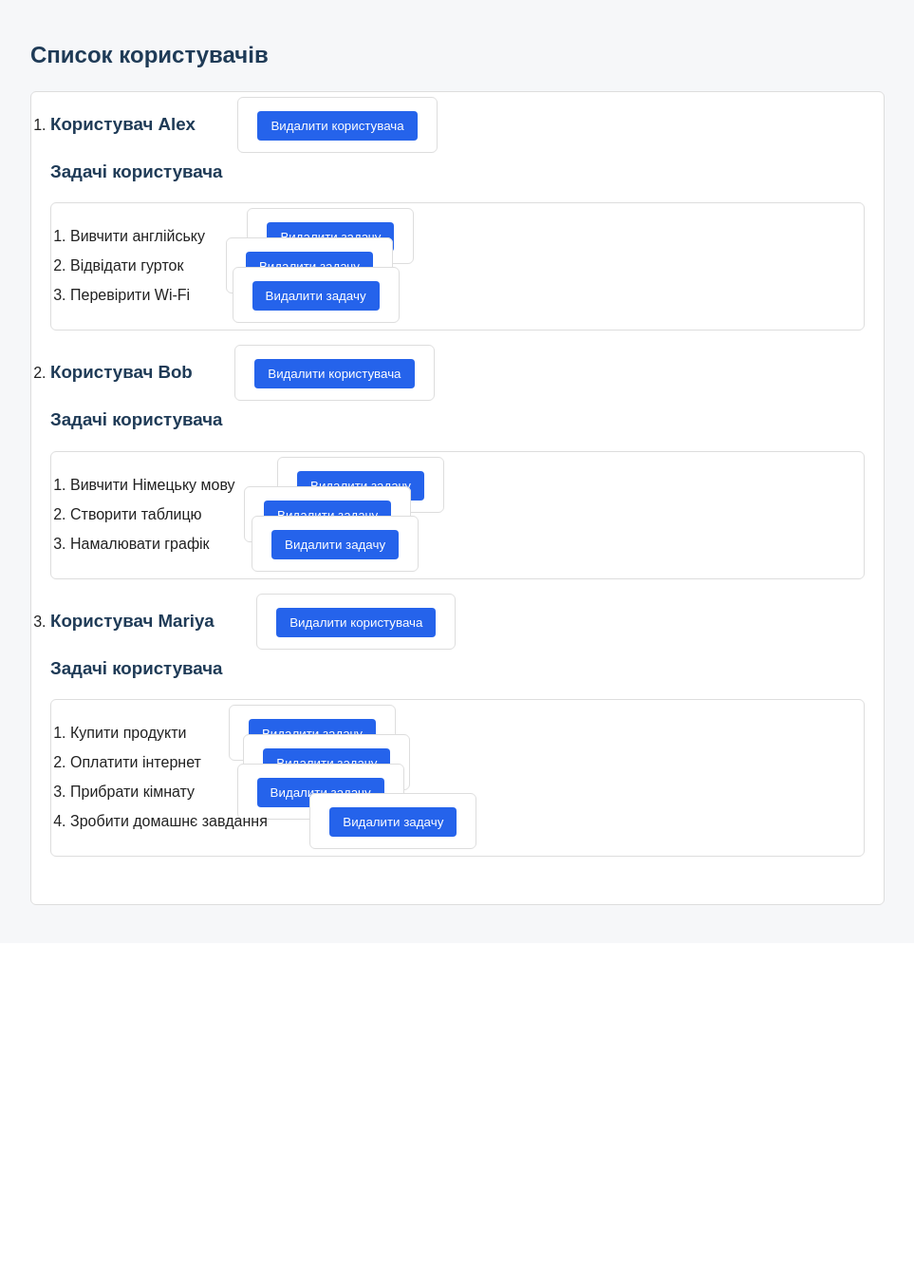
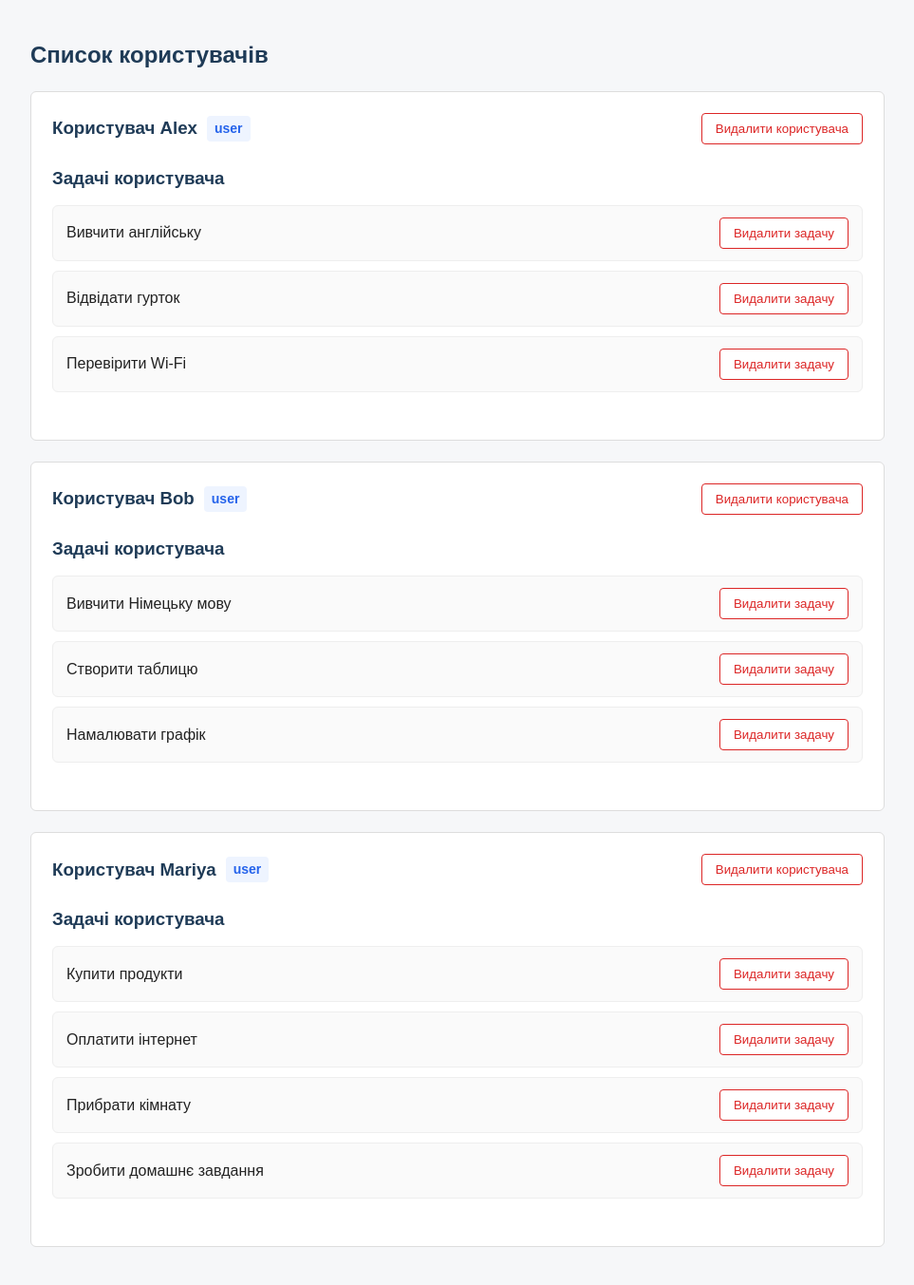
Before and after one commit to Vitalii-48/ToDo, a Flask app: page /admin in a window 1280 px wide. Shown: the whole page at 95% size, without its empty margins (158-1121 px from the left). Before the commit the page ends 953 px from the top, so only its background shows below. Run offline with Flask 3, Linux system fonts and the light colour scheme; a user stored in the database is signed in; data comes from the database, SQL or seed files in the repository; both versions use the stored data as it was after the commit.

Commit message:
Improve admin and tasks page UI

```diff
--- a/static/css/style.css
+++ b/static/css/style.css
@@ -18,6 +18,19 @@ a {
     color: #2563eb;
 }
 
+.button {
+    display: inline-block;
+    padding: 9px 14px;
+    border-radius: 4px;
+    color: #fff;
+    background: #2563eb;
+    text-decoration: none;
+}
+
+.button:hover {
+    background: #1d4ed8;
+}
+
 form,
 ol,
 ul {
@@ -25,6 +38,28 @@ ul {
     border: 1px solid #ddd;
     border-radius: 6px;
     padding: 20px;
+}
+
+li {
+    margin-bottom: 14px;
+}
+
+li form {
+    display: inline-block;
+    margin-left: 16px;
+    padding: 0;
+    border: 0;
+    background: transparent;
+}
+
+li h3 {
+    margin-top: 22px;
+    margin-bottom: 14px;
+}
+
+li ol {
+    margin-top: 12px;
+    margin-bottom: 28px;
 }
 
 input,
@@ -47,12 +82,38 @@ button:hover {
     background: #1d4ed8;
 }
 
+.button-danger-outline {
+    color: #dc2626;
+    background: #fff;
+    border: 1px solid #dc2626;
+}
+
+.button-danger-outline:hover {
+    color: #fff;
+    background: #dc2626;
+}
+
+.task-done {
+    color: #16803c;
+    font-weight: bold;
+}
+
+.task-not-done {
+    color: #f97316;
+    font-weight: bold;
+}
+
 .error-message {
     color: #c00;
 }
 
 .delete_account {
     text-align: right;
+    margin-bottom: 16px;
+}
+
+.page-header .delete_account {
+    margin-bottom: 0;
 }
 
 .delete_account form {
@@ -61,3 +122,171 @@ button:hover {
     border: 0;
     background: transparent;
 }
+
+.delete_account button {
+    color: #dc2626;
+    background: #fff;
+    border: 1px solid #dc2626;
+}
+
+.delete_account button:hover {
+    color: #fff;
+    background: #dc2626;
+}
+
+form[action="/tasks"] {
+    display: flex;
+    flex-wrap: wrap;
+    gap: 10px;
+    align-items: center;
+}
+
+form[action="/tasks"] label {
+    margin-left: 8px;
+}
+
+.filters-form label {
+    margin-left: 0;
+}
+
+form[action="/tasks"] label:first-child {
+    margin-left: 0;
+}
+
+form[action="/tasks"] select {
+    min-width: 120px;
+}
+
+.page-header {
+    display: flex;
+    gap: 16px;
+    align-items: center;
+    justify-content: space-between;
+    margin-bottom: 18px;
+}
+
+.page-header h1 {
+    margin: 0;
+}
+
+.toolbar {
+    display: flex;
+    gap: 16px;
+    align-items: end;
+    justify-content: space-between;
+    margin-bottom: 24px;
+    padding: 18px;
+    border: 1px solid #ddd;
+    border-radius: 6px;
+    background: #fff;
+}
+
+.filters-form {
+    display: flex;
+    gap: 14px;
+    align-items: end;
+    margin: 0;
+    padding: 0;
+    border: 0;
+    background: transparent;
+}
+
+.field {
+    display: flex;
+    flex-direction: column;
+    gap: 6px;
+}
+
+.field label {
+    font-weight: bold;
+}
+
+.admin-users {
+    padding: 0;
+    border: 0;
+    background: transparent;
+    list-style: none;
+}
+
+.admin-user-card {
+    margin-bottom: 22px;
+    padding: 22px;
+    border: 1px solid #ddd;
+    border-radius: 6px;
+    background: #fff;
+}
+
+.admin-user-header {
+    display: flex;
+    gap: 10px;
+    align-items: center;
+    justify-content: space-between;
+    margin-bottom: 14px;
+}
+
+.admin-user-header h3 {
+    margin: 0;
+}
+
+.admin-user-header form {
+    margin-left: 0;
+}
+
+.admin-user-title {
+    display: flex;
+    gap: 10px;
+    align-items: center;
+}
+
+.user-role {
+    padding: 3px 8px;
+    border-radius: 4px;
+    color: #2563eb;
+    background: #eef4ff;
+    font-size: 14px;
+    font-weight: bold;
+}
+
+.admin-task-list {
+    margin-top: 10px;
+    padding: 0;
+    border: 0;
+    background: transparent;
+}
+
+.admin-task-list li {
+    display: flex;
+    gap: 12px;
+    align-items: center;
+    justify-content: space-between;
+    margin-bottom: 10px;
+    padding: 12px 14px;
+    border: 1px solid #eee;
+    border-radius: 6px;
+    background: #fafafa;
+}
+
+.admin-task-list li form {
+    margin-left: 0;
+}
+
+.empty-tasks {
+    color: #777;
+}
+
+@media (max-width: 700px) {
+    .page-header,
+    .toolbar,
+    .filters-form,
+    .admin-user-header,
+    .admin-task-list li {
+        align-items: stretch;
+        flex-direction: column;
+    }
+
+    .button,
+    .delete_account button,
+    .filters-form select {
+        width: 100%;
+    }
+}
--- a/templates/admin.html
+++ b/templates/admin.html
@@ -7,23 +7,30 @@
 </head>
 <body>
     <h2>Список користувачів</h2>
-    <ol>
+    <ol class="admin-users">
         {% for user in users %}
-            <li style="margin-bottom:30px;">
-                <h3 style="display:inline;">Користувач {{ user[1] }}</h3>
-                <form action="{{ url_for('admin_delete_user', user_id=user[0]) }}" method="POST" style="display:inline; margin-left:40px">
-                    <button type="submit">Видалити користувача</button>
-                </form>
+            <li class="admin-user-card">
+                <div class="admin-user-header">
+                    <div class="admin-user-title">
+                        <h3>Користувач {{ user[1] }}</h3>
+                        <span class="user-role">user</span>
+                    </div>
+                    <form action="{{ url_for('admin_delete_user', user_id=user[0]) }}" method="POST">
+                        <button type="submit" class="button-danger-outline">Видалити користувача</button>
+                    </form>
+                </div>
 
                 <h3>Задачі користувача</h3>
-                <ol>
+                <ol class="admin-task-list">
                     {% for task in tasks.get(user[0], []) %}
                         <li>
-                            {{ task[2] }}
-                            <form action="{{ url_for('admin_delete_task', task_id=task[0]) }}" method="POST" style="display:inline; margin-left:40px">
-                                <button type="submit">Видалити задачу</button>
+                            <span>{{ task[2] }}</span>
+                            <form action="{{ url_for('admin_delete_task', task_id=task[0]) }}" method="POST">
+                                <button type="submit" class="button-danger-outline">Видалити задачу</button>
                             </form>
                         </li>
+                    {% else %}
+                        <li class="empty-tasks">Задач поки немає</li>
                     {% endfor %}
                 </ol>
             </li>
```
Also changed, not shown: templates/tasks.html (+16 -10 lines), database.db, 1 other file.
